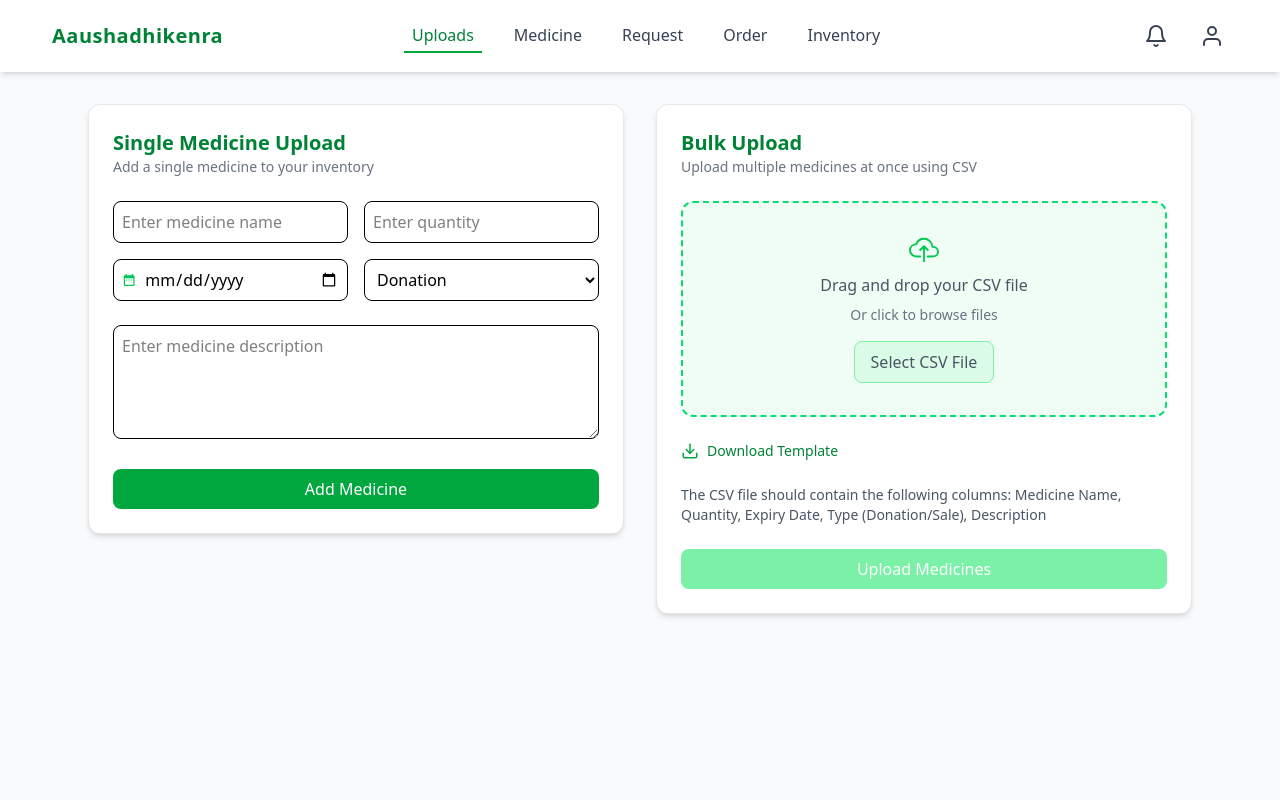
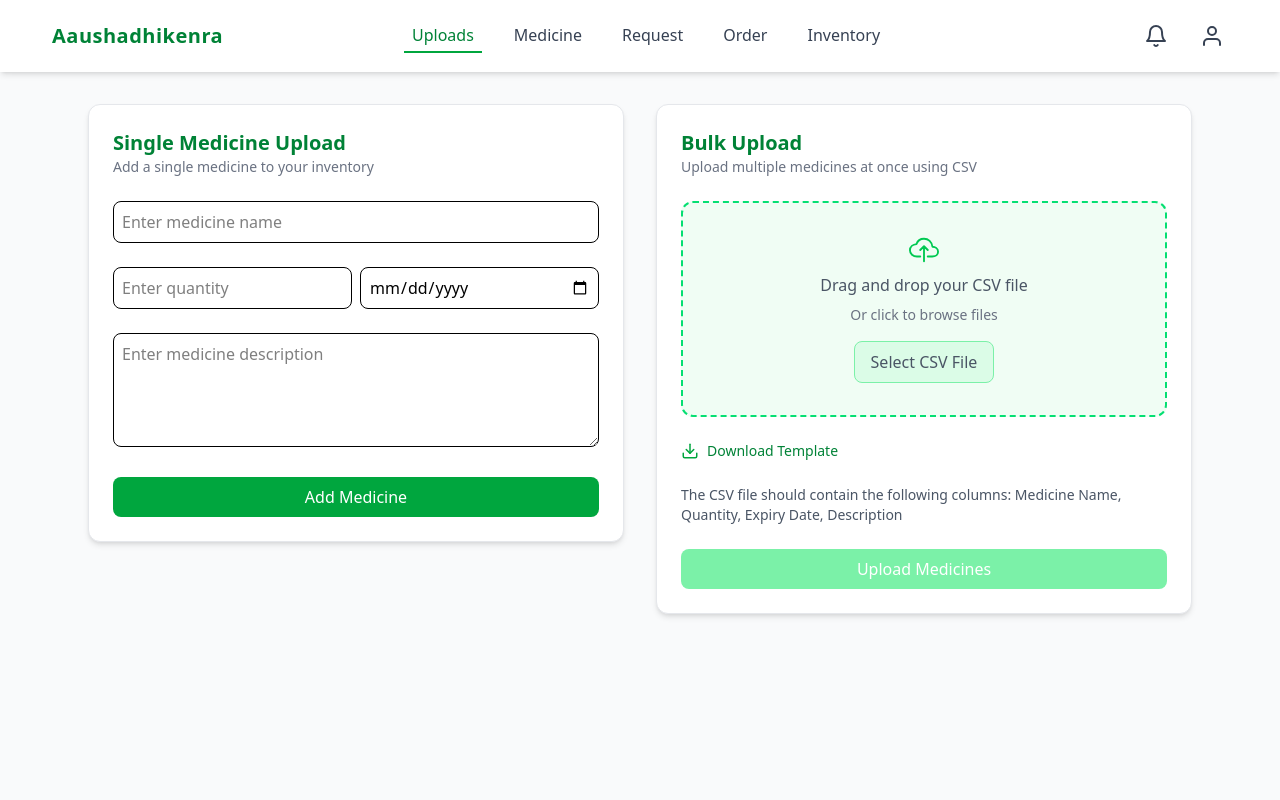
Before and after one commit to SankalpaGit/AausadhiKendra, a Next.js app in the folder frontend/: page /donor/uploads in a window 1280 px wide. Shown: the top 800 px of the page. Built offline with nearby package versions, Linux system fonts and the light colour scheme.

Commit message:
chnage in ui according to the controller and worked on the csv related function

```diff
--- a/frontend/app/(donor)/donor/(routes)/uploads/page.tsx
+++ b/frontend/app/(donor)/donor/(routes)/uploads/page.tsx
@@ -2,12 +2,26 @@
 
 import { useState } from "react";
 import { FiDownload } from "react-icons/fi";
-import { MdDateRange } from "react-icons/md";
 import { IoCloudUploadOutline } from "react-icons/io5";
-import Navbar from "@/components/Navbar";
 
-export default function Page() {
+export default function UploadPage() {
     const [file, setFile] = useState<File | null>(null);
+
+    // 🔽 Function to handle template download
+    const handleDownloadTemplate = () => {
+        const headers = ["Medicine Name", "Quantity", "Expiry Date", "Description"];
+        const csvContent = headers.join(",") + "\n";
+
+        const blob = new Blob([csvContent], { type: "text/csv;charset=utf-8;" });
+        const url = URL.createObjectURL(blob);
+
+        const link = document.createElement("a");
+        link.href = url;
+        link.setAttribute("download", "medicine_template.csv");
+        document.body.appendChild(link);
+        link.click();
+        document.body.removeChild(link);
+    };
 
     return (
         <>
@@ -19,19 +33,13 @@ export default function Page() {
                         <p className="text-sm text-gray-500">Add a single medicine to your inventory</p>
                     </div>
 
-                    <div className="grid grid-cols-1 md:grid-cols-2 gap-4">
-                        <input className="p-2 border rounded-lg focus:ring-2 focus:ring-green-500" type="text" placeholder="Enter medicine name" />
-                        <input className="p-2 border rounded-lg focus:ring-2 focus:ring-green-500" type="number" placeholder="Enter quantity" />
+                    <div className="flex w-full items-center rounded-lg">
+                        <input className="p-2 w-full border rounded-lg focus:ring-2 focus:ring-green-500" type="text" placeholder="Enter medicine name" />
+                    </div>
 
-                        <div className="flex items-center border rounded-lg p-2">
-                            <MdDateRange className="text-green-500 mr-2" />
-                            <input className="w-full outline-none" type="date" />
-                        </div>
-
-                        <select className="p-2 border rounded-lg focus:ring-2 focus:ring-green-500">
-                            <option>Donation</option>
-                            <option>Sale</option>
-                        </select>
+                    <div className="flex justify-between gap-2 w-full items-center">
+                        <input className="p-2 w-1/2 border rounded-lg focus:ring-2 focus:ring-green-500" type="number" placeholder="Enter quantity" />
+                        <input className=" w-1/2 p-2 border rounded-lg focus:ring-2 focus:ring-green-500 outline-none" type="date" />
                     </div>
 
                     <textarea
@@ -45,7 +53,7 @@ export default function Page() {
                     </button>
                 </div>
 
-                {/* Bulk Upload */}
+                {/* Bulk Upload section starts from here */}
                 <div className="bg-white shadow-md rounded-xl p-6 h-fit border border-gray-200 space-y-6">
                     <div>
                         <h2 className="text-xl font-bold text-green-700">Bulk Upload</h2>
@@ -63,6 +71,12 @@ export default function Page() {
                             onChange={(e) => setFile(e.target.files?.[0] || null)}
                             id="csv-upload"
                         />
+                        {file && (
+                            <p className="text-sm text-green-700 text-center">
+                                Selected File: <strong>{file.name}</strong>
+                            </p>
+                        )}
+
                         <label
                             htmlFor="csv-upload"
                             className="mt-2 cursor-pointer bg-green-100 px-4 py-2 rounded-lg border border-green-300 hover:bg-green-200 transition"
@@ -73,16 +87,30 @@ export default function Page() {
 
                     <div className="flex items-center gap-2 text-sm">
                         <FiDownload className="text-green-600 text-lg" />
-                        <button className="text-green-700 font-medium hover:underline">Download Template</button>
+                        <button className="text-green-700 font-medium hover:underline"
+                            onClick={handleDownloadTemplate}
+                        >Download Template</button>
                     </div>
 
                     <p className="text-sm text-gray-600">
-                        The CSV file should contain the following columns: Medicine Name, Quantity, Expiry Date, Type (Donation/Sale), Description
+                        The CSV file should contain the following columns: Medicine Name, Quantity, Expiry Date, Description
                     </p>
 
-                    <button className="bg-green-300 text-white py-2 rounded-lg w-full font-medium cursor-not-allowed">
+                    <button
+                        className={`py-2 rounded-lg w-full font-medium transition ${file
+                                ? "bg-green-600 text-white hover:bg-green-700 cursor-pointer"
+                                : "bg-green-300 text-white cursor-not-allowed"
+                            }`}
+                        disabled={!file}
+                        onClick={() => {
+                            if (!file) return;
+                            // handle upload logic here
+                            console.log("Uploading file:", file.name);
+                        }}
+                    >
                         Upload Medicines
                     </button>
+
                 </div>
             </div>
         </>
--- a/frontend/services/addMedicineService.ts
+++ b/frontend/services/addMedicineService.ts
@@ -1,7 +1,20 @@
-export const singleUpload = async()=>{
+export const singleUploadMedicine = async()=>{
 
 }
 
-export const bulkUpload = async()=>{
+export const bulkUploadMedicine = async()=>{
 
 }
+
+export const updateMedicine = async()=>{
+
+}
+
+export const deleteMedicine = async()=>{
+
+}
+
+
+export const displayMedicine = async()=>{
+
+}
```
